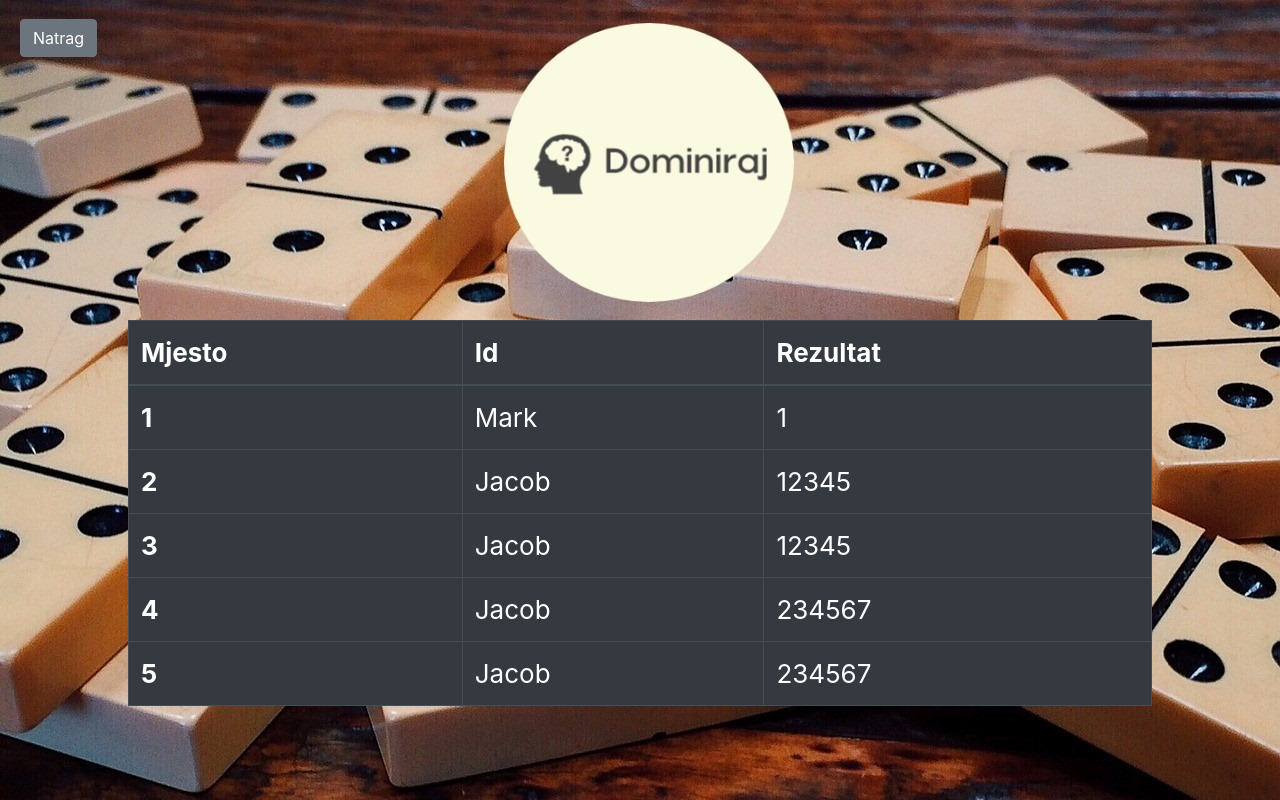
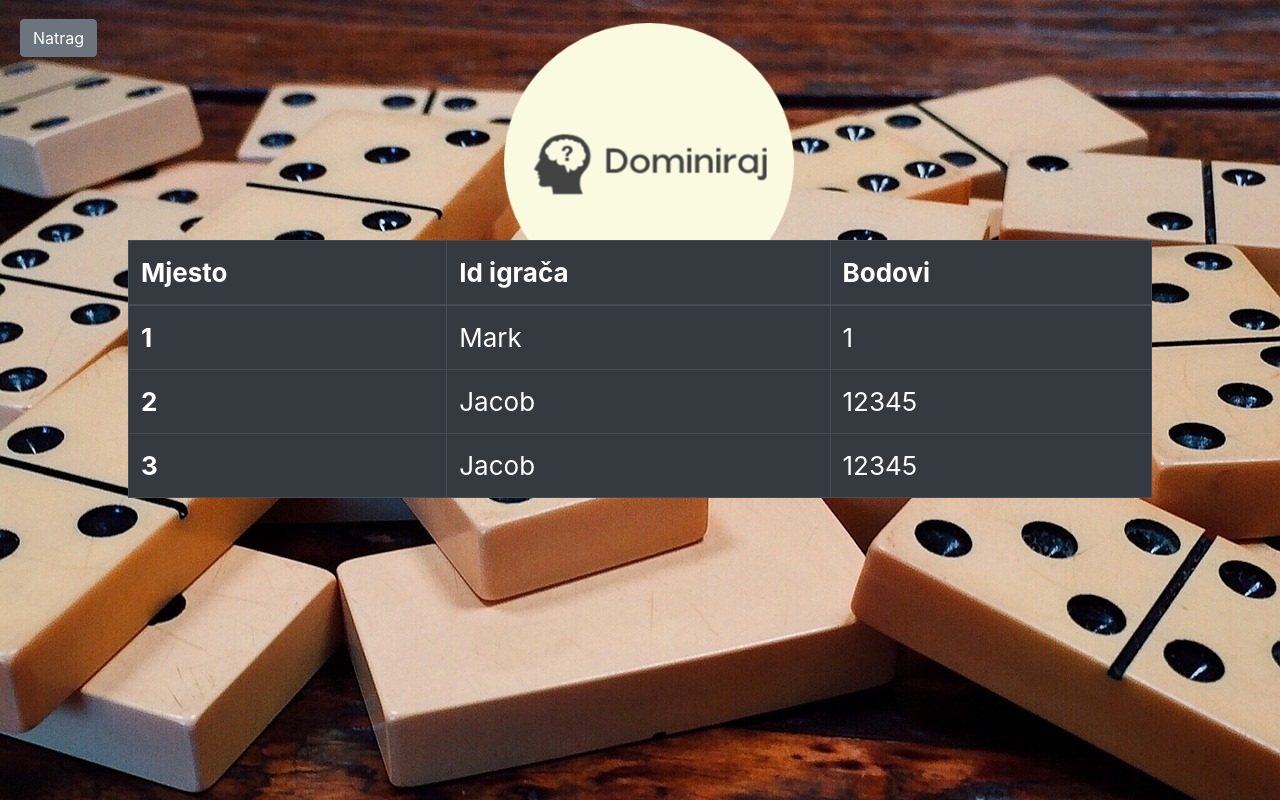
Before and after one commit to BigGuido55/Dominiraj, a React (Create React App) app in the folder frontend/izdominiraj/: page /highscores in a window 1280 px wide. Built offline with nearby package versions, Linux system fonts and the light colour scheme.

Commit message:
prikaz rezultata

```diff
--- a/frontend/izdominiraj/src/screens/domina.js
+++ b/frontend/izdominiraj/src/screens/domina.js
@@ -33,12 +33,6 @@ class Domina extends Component {
             return;
 
         }
-
-
-        /*if (cat !== null){
-            var ress = cat.substring(0, cat.length - 1);
-            console.log(ress);
-        }*/
 
         console.log(cat);
         if (typeof(cat) !== 'undefined'){
@@ -145,7 +139,8 @@ class Domina extends Component {
                     prva={this.props.prva}
                     druga={this.props.druga}
                     zadnji={this.props.zadnji}
-                    setZadnji={this.props.setZadnji}/>
+                    setZadnji={this.props.setZadnji}
+                    smanji={this.props.smanji}/>
             </Container>
 
         );
--- a/frontend/izdominiraj/src/screens/highscores.js
+++ b/frontend/izdominiraj/src/screens/highscores.js
@@ -23,13 +23,13 @@ class Highscores extends Component {
                         <Button onClick={this.handleBack} >Natrag</Button>
                 </div>
                 <div>
-                <Table bordered hover dark responsive style={{"position": "fixed", "width": "80%", "top":"40%", "left": "10%"}} >
+                <Table bordered hover dark responsive style={{"position": "fixed", "width": "80%", "top":"30%", "left": "10%"}} >
                     <thead>
 
                     <tr>
                         <th>Mjesto</th>
-                        <th>Id</th>
-                        <th>Rezultat</th>
+                        <th>Id igrača</th>
+                        <th>Bodovi</th>
 
                     </tr>
                     </thead>
@@ -49,16 +49,6 @@ class Highscores extends Component {
                         <td>Jacob</td>
                         <td>12345</td>
                     </tr>
-                    <tr>
-                        <th scope="row">4</th>
-                        <td>Jacob</td>
-                        <td>234567</td>
-                    </tr>
-                    <tr>
-                        <th scope="row">5</th>
-                        <td>Jacob</td>
-                        <td>234567</td>
-                    </tr>
 
                     </tbody>
                 </Table>
--- a/frontend/izdominiraj/src/screens/newGame.js
+++ b/frontend/izdominiraj/src/screens/newGame.js
@@ -3,6 +3,7 @@ import '../App.css';
 import { Button, Container, ButtonGroup } from "reactstrap";
 import "bootstrap/dist/css/bootstrap.min.css";
 import Domina from "./domina";
+import axios from "axios";
 const background = require('../igra.jpg');
 const divStyle = {
 
@@ -27,7 +28,9 @@ class homepage extends Component {
           bottom: 200,
           left: 0,
           i: 1,
-          zadnji: 0
+          zadnji: 0,
+          ruka: 0,
+          koliko_pomaknutih : 0
         };
         var i, j;
         var domine = [];
@@ -37,12 +40,10 @@ class homepage extends Component {
             }
         }
         this.state.niz = domine;
-        //this.giveRandom();
-        //this.giveRandom();
-        //this.giveRandom();
       }
 
     moveDomina = (id) => {
+
         document.getElementById(id).style.position = "absolute";
         if (this.state.i===1){
             document.getElementById(id).style.bottom = this.state.bottom + 'px';
@@ -78,8 +79,40 @@ class homepage extends Component {
             i : this.state.i + 1
         });
 
+        if (this.state.i === 11){
+            alert("Pobjeda!");
+            //tu ide poziv metode
+            /*axios({
+                method: "POST",
+                url:
+                  "http://localhost:59487/api/domino/score",
+                headers: { "Content-Type": "application/json"},
+                body: {
+                    points: this.state.score
+                }
+              }).then(res => {
+                this.history.push('/');
+
+              }).catch(err => {
+                if (!err.response) {
+                  alert('Nije moguće komunicirati sa poslužiteljem! Provjerite da li je upaljen..');
+                  return;
+                }
+                const code = err.response.status;
+                if (code >= 500) {
+                    alert('Problem sa serverom! Pogledajte ispise..');
+                    return;
+                }
+                alert('Nepoznata greška! ' + JSON.stringify(err));
+              });
+            console.log("prošao");*/
+        }
+
     }
 
+    componentDidMount = () =>{
+        document.getElementById("jedna").disabled=true;
+    }
 
 
     giveStarters = () => {
@@ -87,10 +120,17 @@ class homepage extends Component {
         this.giveRandom();
         this.giveRandom();
         document.getElementById("poc").disabled=true;
+        document.getElementById("jedna").disabled=false;
     }
 
 
     giveRandom = () => {
+
+        if (this.state.ruka === 6){
+            //slati score AXIOS
+            alert("Previše u ruci, ne može više!");
+            return;
+        }
         var r = Math.floor(Math.random() * this.state.niz.length);
         var prva = this.state.niz[r] % 10;
         var druga = (this.state.niz[r]-prva) / 10;
@@ -108,14 +148,23 @@ class homepage extends Component {
             kat1: prva,
             kat2: druga,
             sve: s,
-            r: r
+            r: r,
+            ruka: this.state.ruka + 1
         });
+        console.log(this.state.ruka);
 
     }
 
     setZadnji = (zad) => {
         this.setState({
             zadnji: zad
+
+        });
+    }
+
+    smanji = (zad) => {
+        this.setState({
+            ruka: this.state.ruka - 1
 
         });
     }
@@ -149,23 +198,27 @@ class homepage extends Component {
                     <div style={{"position": "absolute", "left": "0",  "margin-left": "20px", "top":"2%"}}>
                         <Button onClick={this.handleBack} >Natrag</Button>
                     </div>
-                    <div style={{"position": "absolute", "right": "0",  "margin-left": "20px", "top":"2%"}}>
-                        <Button onClick={this.giveRandom} >Nova pločica</Button>
+                    <div style={{"position": "absolute", "right": "10%",  "margin-left": "20px", "top":"2%"}}>
+                        <Button color="danger" id = "jedna" onClick={this.giveRandom} >Nova pločica</Button>
                     </div>
-                    <div style={{"position": "absolute", "right": "0",  "margin-left": "20px", "top":"10%"}}>
-                        <Button id = "poc" onClick={this.giveStarters} >Uzmi početne</Button>
+                    <div style={{"position": "absolute", "right": "10%",  "margin-left": "20px", "top":"10%"}}>
+                        <Button color="danger" id = "poc" onClick={this.giveStarters} >Uzmi početne</Button>
                     </div>
 
                     <Container style={{"position":"absolute", "bottom":"10%", "left":"10%"}}>
                     <ButtonGroup style={{"position":"fixed", "height":"50px"}}>
                     {this.state.sve.map((jedan, index) => (
-                            this.state.domina ? <Domina identifikator = {index} zadnji={this.state.zadnji} setZadnji = {this.setZadnji} prva={jedan[0]} druga={jedan[1]} moveDomina={this.moveDomina} handleScoreChange={this.handleScoreChange}/> : null
+                            this.state.domina ? <Domina identifikator = {index} smanji={this.smanji} zadnji={this.state.zadnji} setZadnji = {this.setZadnji} prva={jedan[0]} druga={jedan[1]} moveDomina={this.moveDomina} handleScoreChange={this.handleScoreChange}/> : null
 
                     ))}
                     </ButtonGroup>
 
+                    </Container>
 
-
+                    <Container style={{"position":"absolute", "bottom":"30%", "right":"25%", width:"15%", height:"40%"}} className="App-tekst">
+                        <h3 style={{ color: "#000000" }}>
+                            Trenutni rezultat: {this.state.score}
+                        </h3>
                     </Container>
                     </div>
 
--- a/frontend/izdominiraj/src/screens/questionModal.js
+++ b/frontend/izdominiraj/src/screens/questionModal.js
@@ -21,6 +21,7 @@ class QuestionModal extends Component {
         console.log(e.target.value);
         console.log(this.props.correctAnswer);
         if (e.target.value === this.props.question.correctAnswer){
+            this.props.smanji();
             console.log(this.props.zadnji);
             console.log('------------');
             this.props.handleScoreChange(5);
```
